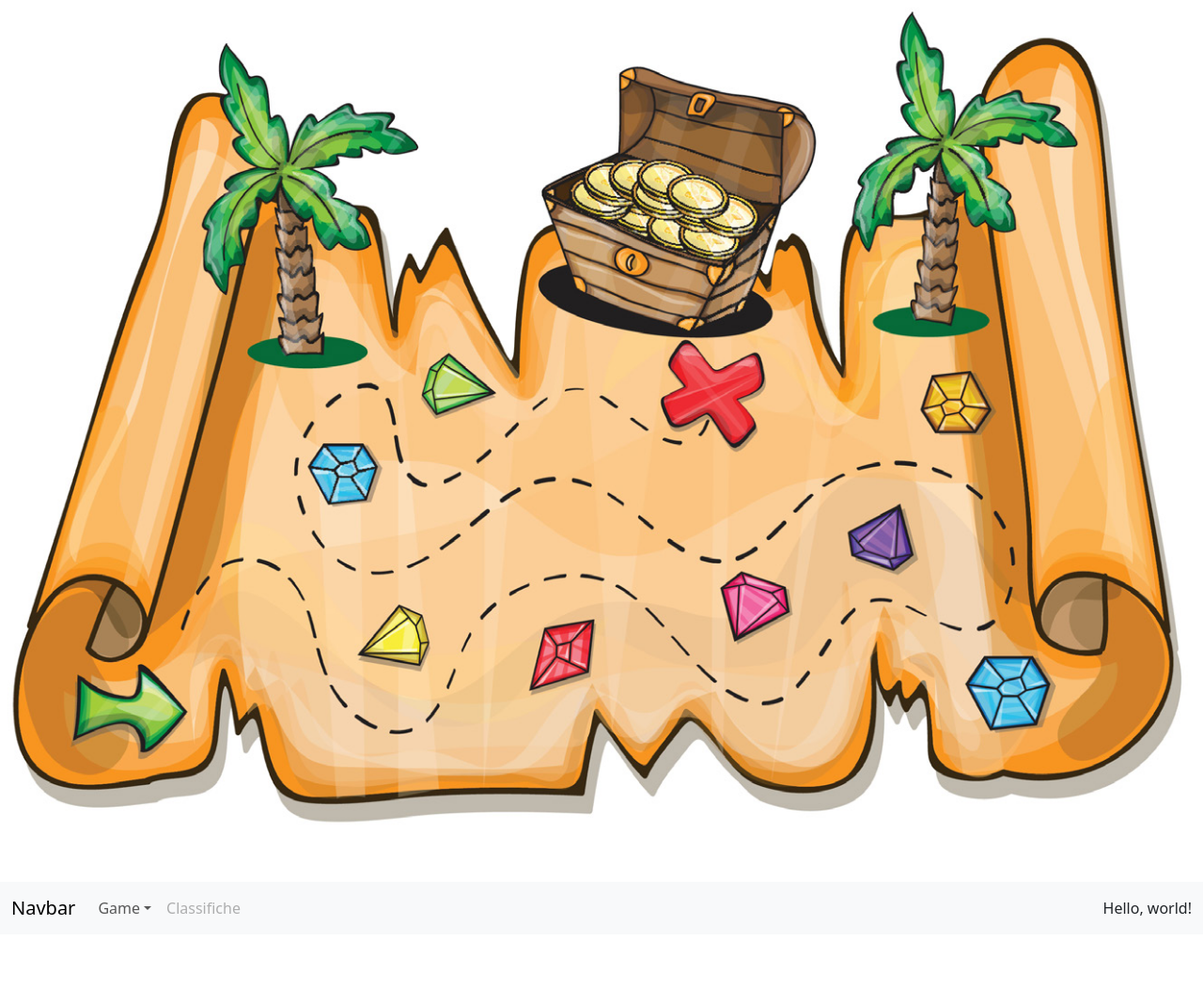
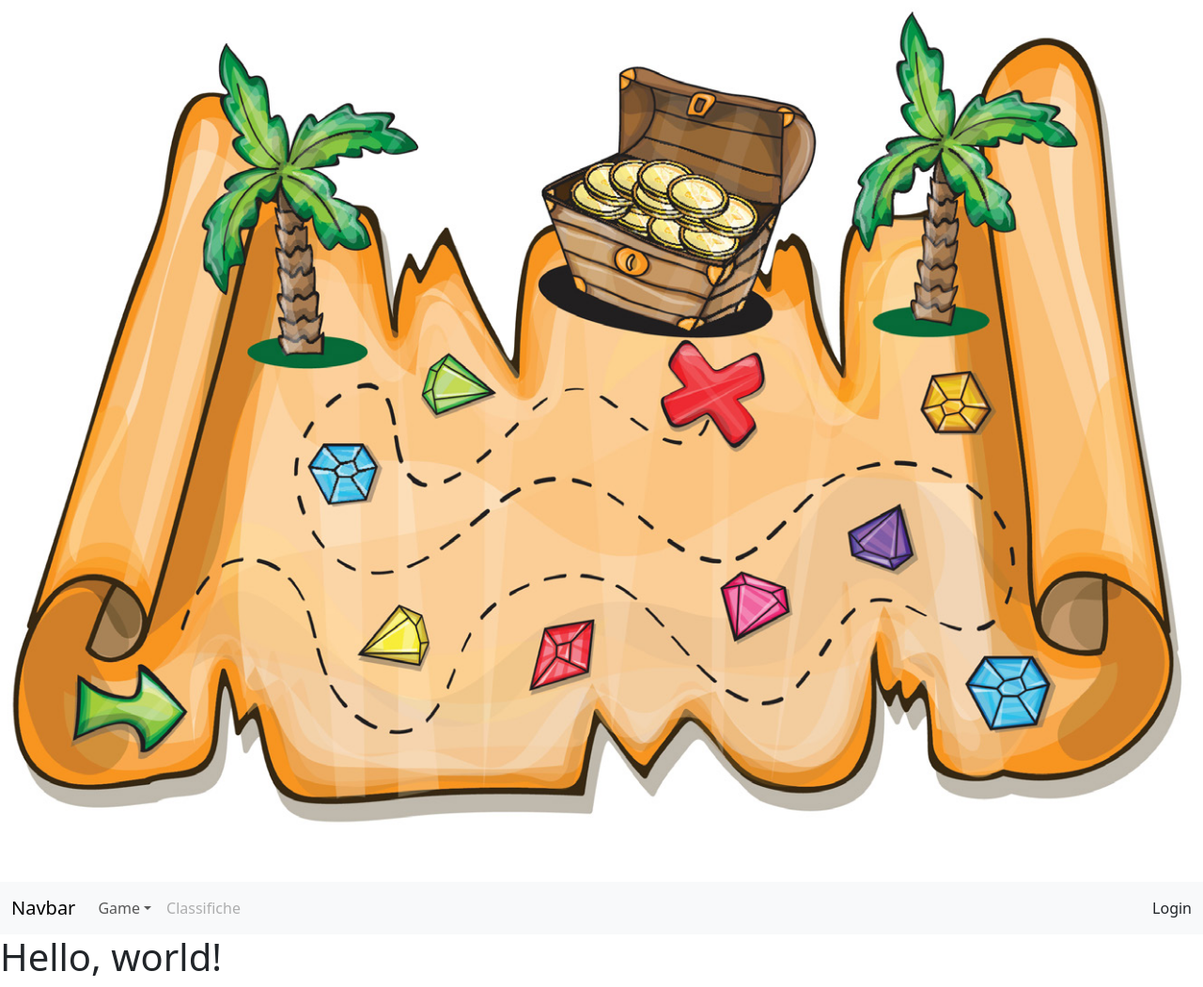
Before and after one commit to rositaross/CacciaAlTesoro, a plain HTML site: page Index.html in a window 1280 px wide. Shown: the whole page at 94% size. Before the commit the page ends 995 px from the top, so only its background shows below. Drawn offline with nearby package versions, Linux system fonts and the light colour scheme.

Commit message:
Update Index.html

```diff
--- a/Index.html
+++ b/Index.html
@@ -28,7 +28,7 @@
         </li>
       </ul>
        <ul class="navbar-nav">
-          <li class="nav-item>Login</li>
+          <li class="nav-item">Login</li>
       </ul>
     </div>
   </div>
```
